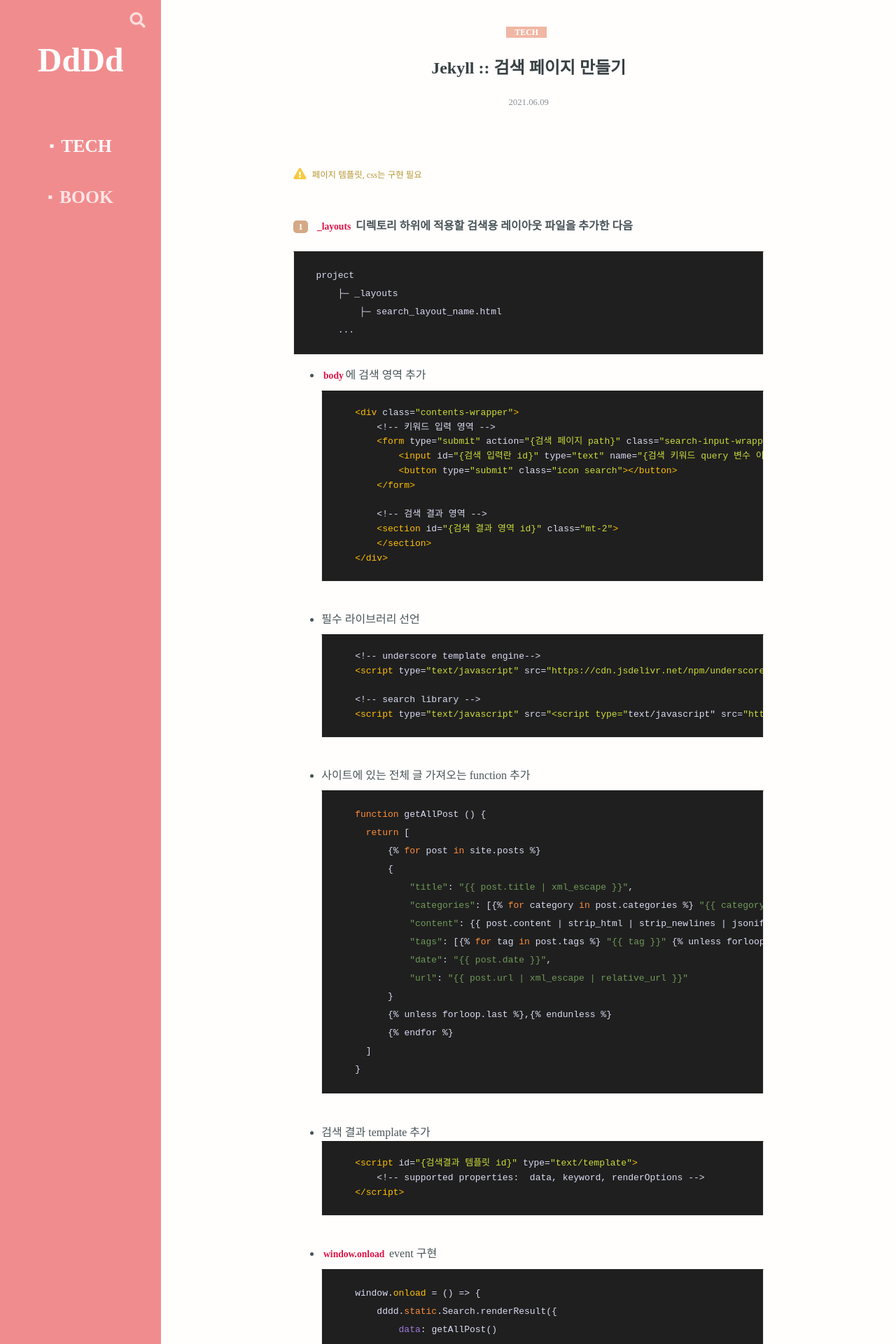
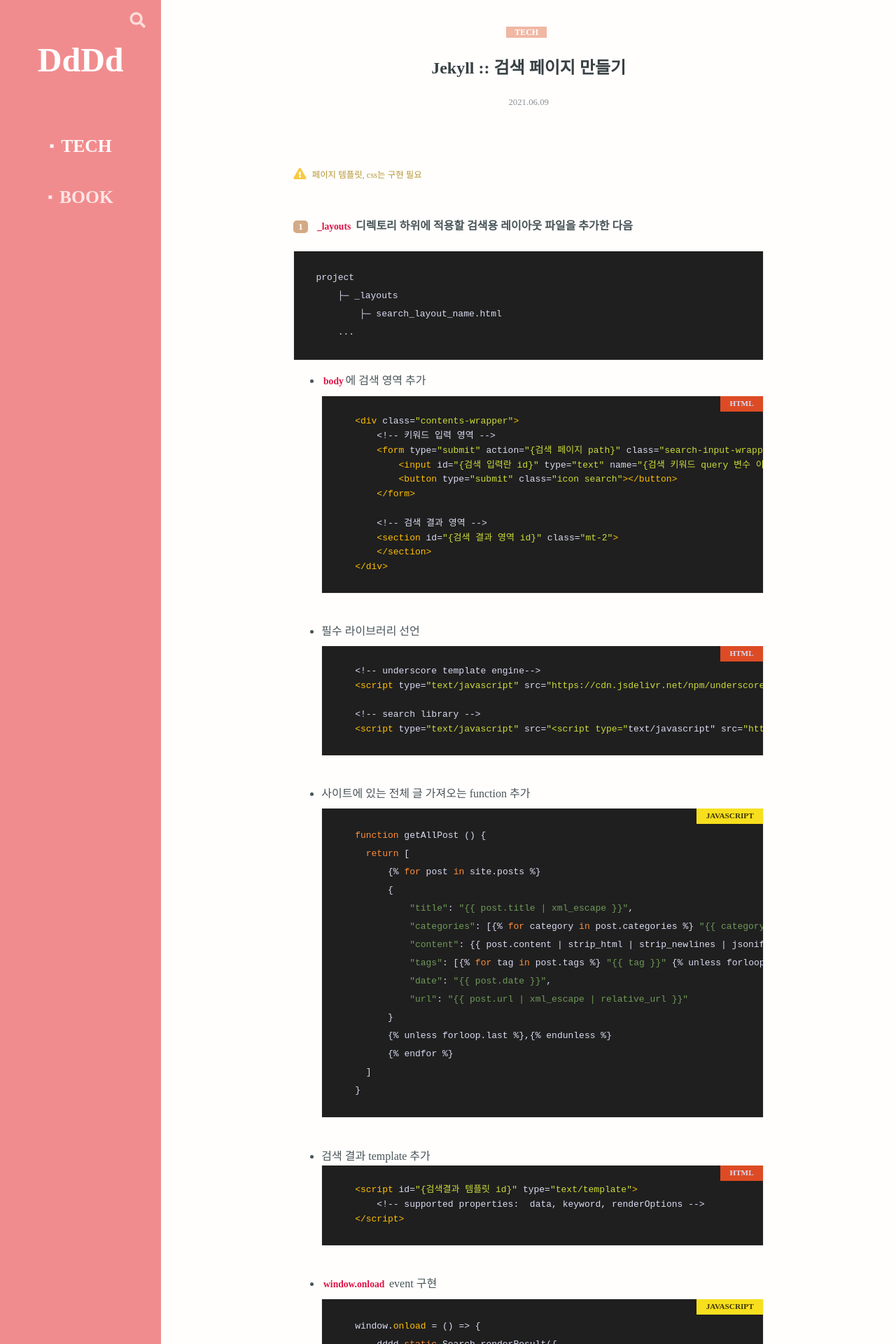
Before and after one commit to mindcloud92/mindcloud92.github.io, a Jekyll site: the page built from _posts/jekyll/2021-06-09-jekyll--apply-search.md, in a window 1280 px wide. Shown: the top 1920 px of the page at 70% size. Built offline with Jekyll 4.4.1, drawn with Linux system fonts in a browser that asks for light colours; nearby versions of some CDN libraries; some web fonts are replaced.

Commit message:
add language badge content

```diff
--- a/static/css/partial/_post--detail.sass
+++ b/static/css/partial/_post--detail.sass
@@ -45,10 +45,26 @@
       &[class^=language]
         background: var(--background-color--file)
         border: 1px solid #eee
-        padding: .5em 0
+        padding: .8em 0
         color: #dadcf3
         overflow: auto
-        border-top-color: #ffffff00
+        border-top: 0
+        position: relative
+
+      .language-plaintext
+        font-weight: bold
+        margin: 0 .2em
+        color: #d14
+        font-size: .85em
+        font-family: var(--font-family--default)
+
+      &:before
+        position: absolute
+        top: 0
+        right: 0
+        font-weight: bold
+        padding: .18em 1.2em
+        font-size: .7em
 
       .language-yaml
         .na, .pi
@@ -57,6 +73,10 @@
           color: #4caf50
 
       .language-html
+        &:before
+          content: 'HTML'
+          background: #dd4b24
+
         code
           line-height: 1em
 
@@ -66,14 +86,11 @@
         .s
           color: #cddc39
 
-      .language-plaintext
-        font-weight: bold
-        margin: 0 .2em
-        color: #d14
-        font-size: .85em
-        font-family: var(--font-family--default)
+      .language-java
+        &:before
+          content: 'JAVA'
+          background: #3b7bbe
 
-      .language-java
         .c1
           color: #8fbf74
 
@@ -90,6 +107,11 @@
           color: #709a59
 
       .language-javascript
+        &:before
+          content: 'JAVASCRIPT'
+          background: #f7df1e
+          color: #423600
+
         .mi, .mf, .mi
           color: #42c4ff
 
@@ -114,6 +136,9 @@
         .p + .na
           color: #9d78e0
 
+      .filename-badge + [class^=language]
+        &:before
+          content: ''
 
     .stepper
       .title
```
Also changed, not shown: _posts/algorithm/2021-06-22-algorithm--convert-n-vs-decimal.md (+1 -3 lines).
